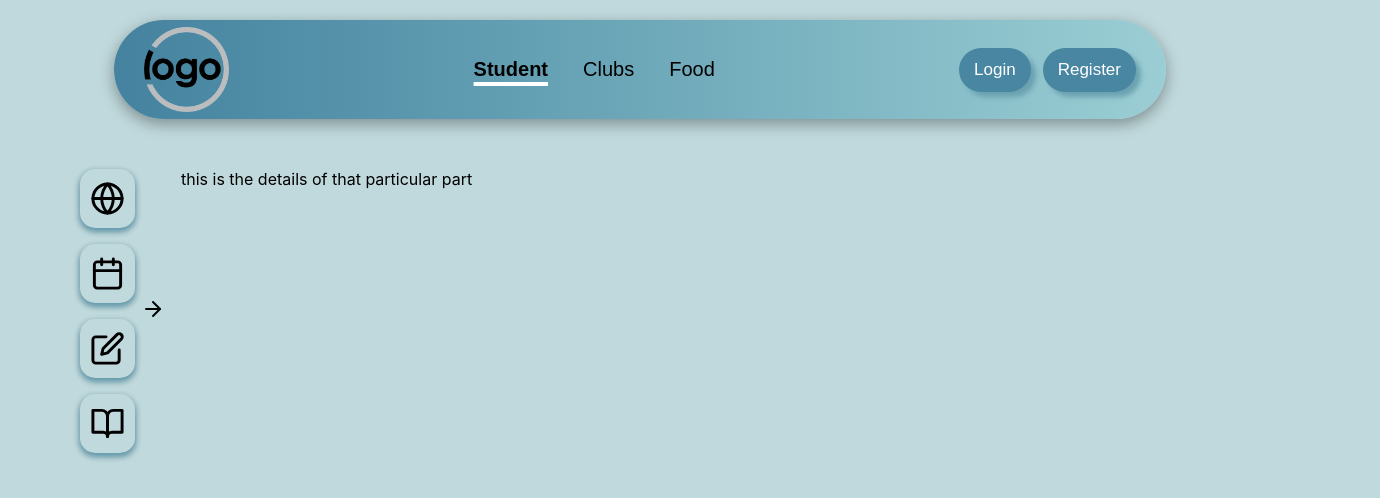
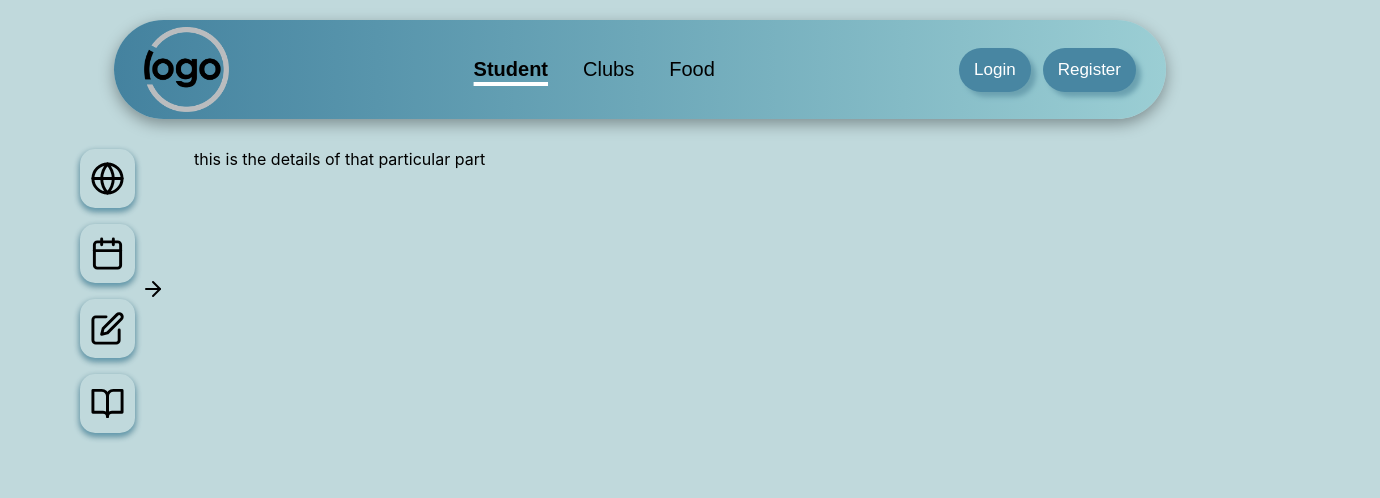
Before and after one commit to devashishdubal/insti_nitw, a React (Create React App) app: page / in a window 1280 px wide. Shown: the top 498 px of the page, 1380 px wide, since content can reach past the window. Built offline with nearby package versions, Linux system fonts and the light colour scheme; a web font is replaced by a local one.

Commit message:
Broke: Broke the spacing of the website

```diff
--- a/src/components/food/mess/menu.css
+++ b/src/components/food/mess/menu.css
@@ -17,11 +17,11 @@ table {
 .mess_name {
     display: flex;
     align-items: center;
-    gap: 12px;
     border: 1px solid black;
     border-radius: 10px;
     margin-top: 10px;
-    width: 100%;
+    padding: 5px;
+    width: 80%;
 }
 
 .days {
--- a/src/pages/Home.css
+++ b/src/pages/Home.css
@@ -10,7 +10,7 @@ body {
 
 .full_app {
     display: flex;
-    gap: 50px;
+    gap: 30px;
     flex-direction: column;
     justify-content: center;
     align-items: center;
@@ -24,7 +24,8 @@ body {
     justify-content: space-between;
     align-items: flex-start;
     flex-direction: row;
-    gap: 12px;
+    gap: 25px;
+    width:100%;
 }
 
 .side {
```
